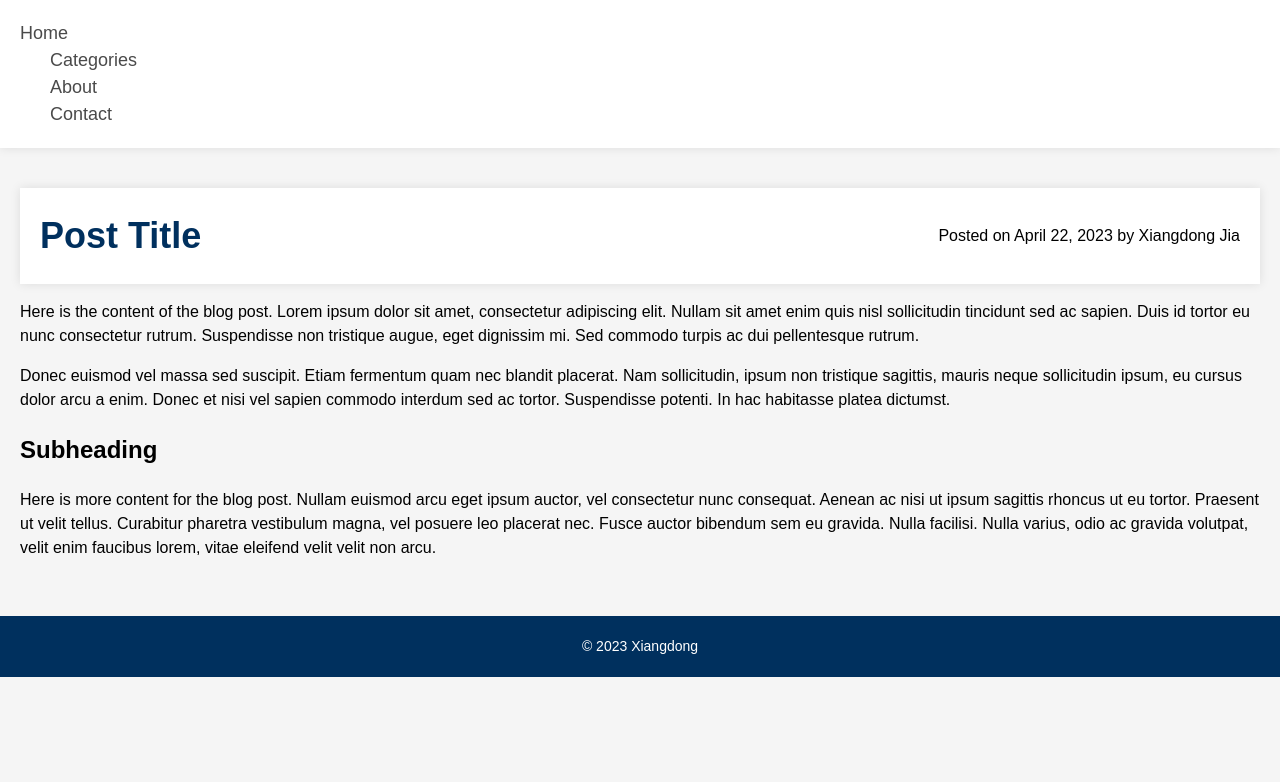
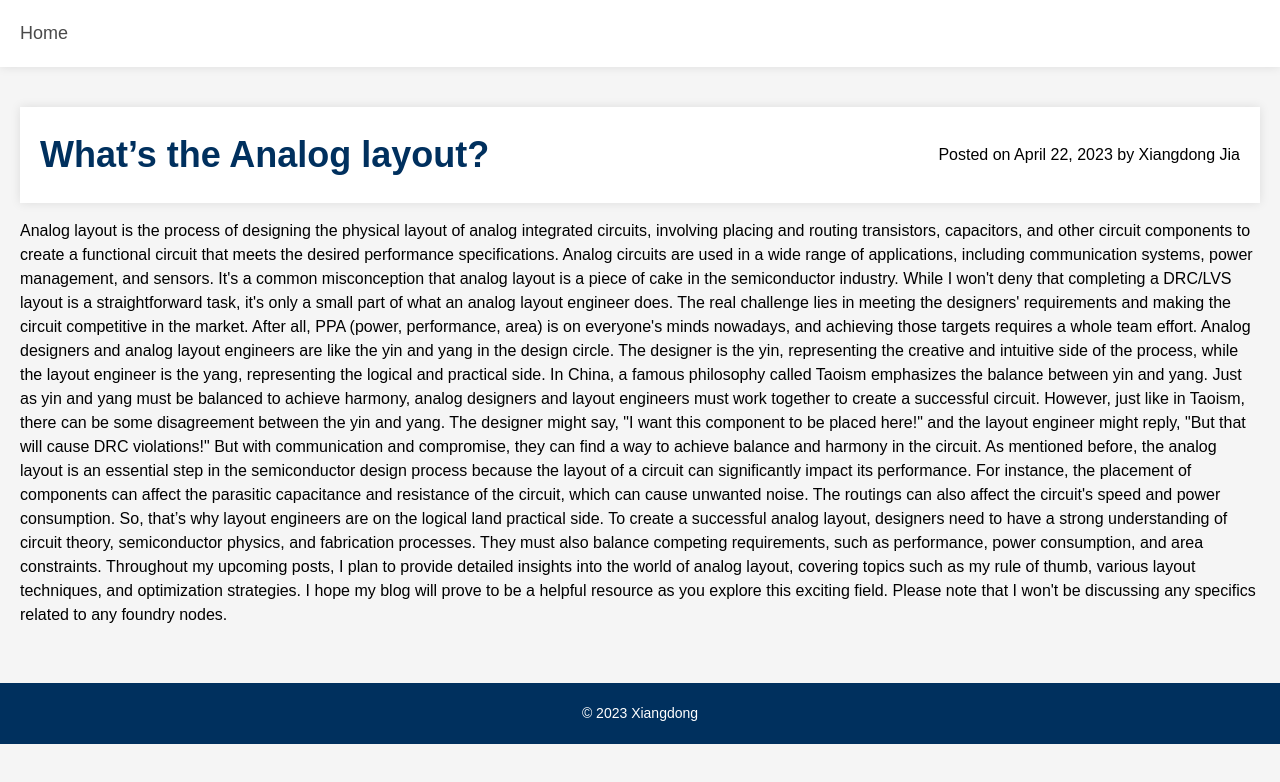
Before and after one commit to jxd1207/blog, a plain HTML site: page index.html in a window 1280 px wide. Drawn offline with Linux system fonts and the light colour scheme.

Commit message:
Update index.html

```diff
--- a/index.html
+++ b/index.html
@@ -12,9 +12,7 @@
         <nav>
             <ul>
                 <li><a href="https://jxd1207.github.io">Home</a></li>
-                <li><a href="#">Categories</a></li>
-                <li><a href="#">About</a></li>
-                <li><a href="#">Contact</a></li>
+
             </ul>
         </nav>
     </header>
@@ -22,15 +20,25 @@
     <main>
         <article>
             <header>
-                <h1>Post Title</h1>
+                <h1>What’s the Analog layout?</h1>
                 <p class="post-meta">Posted on April 22, 2023 by Xiangdong Jia</p>
             </header>
             <div class="post-content">
-                <p>Here is the content of the blog post. Lorem ipsum dolor sit amet, consectetur adipiscing elit. Nullam sit amet enim quis nisl sollicitudin tincidunt sed ac sapien. Duis id tortor eu nunc consectetur rutrum. Suspendisse non tristique augue, eget dignissim mi. Sed commodo turpis ac dui pellentesque rutrum.</p>
-                <p>Donec euismod vel massa sed suscipit. Etiam fermentum quam nec blandit placerat. Nam sollicitudin, ipsum non tristique sagittis, mauris neque sollicitudin ipsum, eu cursus dolor arcu a enim. Donec et nisi vel sapien commodo interdum sed ac tortor. Suspendisse potenti. In hac habitasse platea dictumst.</p>
-                <h2>Subheading</h2>
-                <p>Here is more content for the blog post. Nullam euismod arcu eget ipsum auctor, vel consectetur nunc consequat. Aenean ac nisi ut ipsum sagittis rhoncus ut eu tortor. Praesent ut velit tellus. Curabitur pharetra vestibulum magna, vel posuere leo placerat nec. Fusce auctor bibendum sem eu gravida. Nulla facilisi. Nulla varius, odio ac gravida volutpat, velit enim faucibus lorem, vitae eleifend velit velit non arcu.</p>
-            </div>
+                <p>Analog layout is the process of designing the physical layout of analog integrated circuits, involving placing and routing transistors, capacitors, and other circuit components to create a functional circuit that meets the desired performance specifications. Analog circuits are used in a wide range of applications, including communication systems, power management, and sensors.
+
+                    It's a common misconception that analog layout is a piece of cake in the semiconductor industry. While I won't deny that completing a DRC/LVS layout is a straightforward task, it's only a small part of what an analog layout engineer does. The real challenge lies in meeting the designers' requirements and making the circuit competitive in the market. After all, PPA (power, performance, area) is on everyone's minds nowadays, and achieving those targets requires a whole team effort.
+
+                    Analog designers and analog layout engineers are like the yin and yang in the design circle. The designer is the yin, representing the creative and intuitive side of the process, while the layout engineer is the yang, representing the logical and practical side. In China, a famous philosophy called Taoism emphasizes the balance between yin and yang. Just as yin and yang must be balanced to achieve harmony, analog designers and layout engineers must work together to create a successful circuit.
+
+                    However, just like in Taoism, there can be some disagreement between the yin and yang. The designer might say, "I want this component to be placed here!" and the layout engineer might reply, "But that will cause DRC violations!" But with communication and compromise, they can find a way to achieve balance and harmony in the circuit.
+
+                    As mentioned before, the analog layout is an essential step in the semiconductor design process because the layout of a circuit can significantly impact its performance. For instance, the placement of components can affect the parasitic capacitance and resistance of the circuit, which can cause unwanted noise. The routings can also affect the circuit's speed and power consumption. So,  that’s why layout engineers are on the logical land practical side.
+
+                    To create a successful analog layout, designers need to have a strong understanding of circuit theory, semiconductor physics, and fabrication processes. They must also balance competing requirements, such as performance, power consumption, and area constraints.
+
+                    Throughout my upcoming posts, I plan to provide detailed insights into the world of analog layout, covering topics such as my rule of thumb, various layout techniques, and optimization strategies. I hope my blog will prove to be a helpful resource as you explore this exciting field. Please note that I won't be discussing any specifics related to any foundry nodes.
+</p>
+                </div>
         </article>
     </main>
 
```
